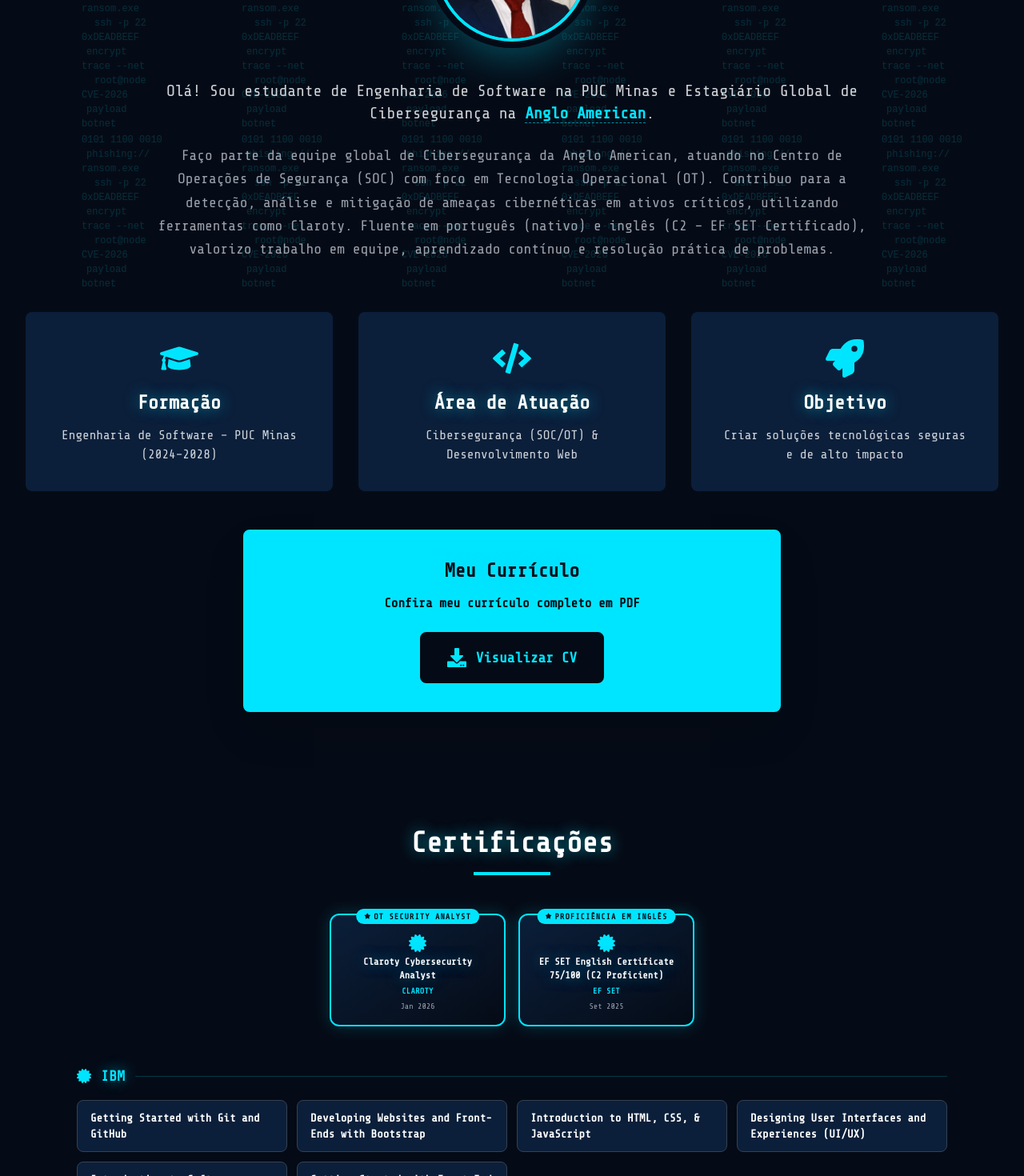
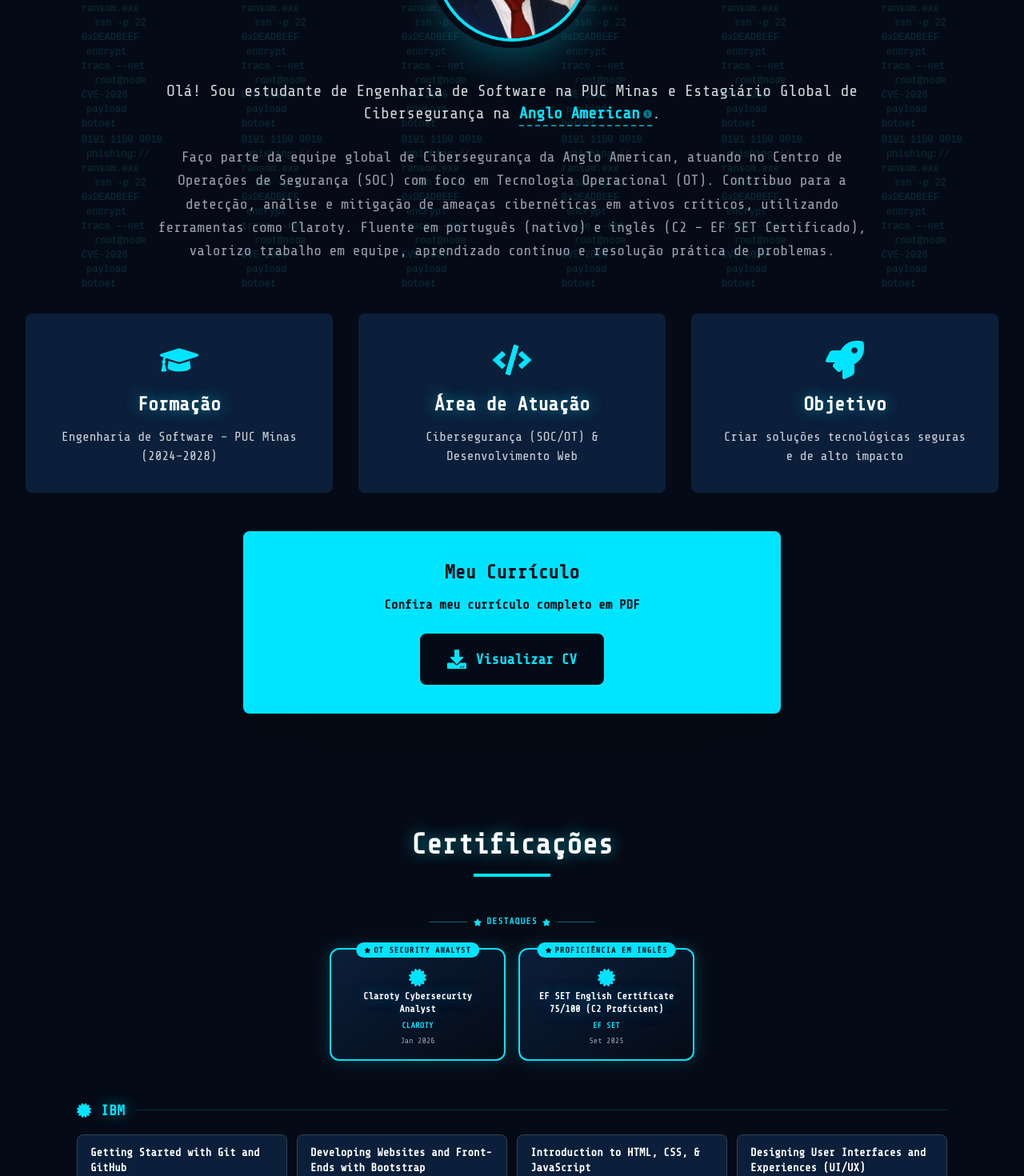
Before and after one commit to felipegiannetti/portfolio-felipe-giannetti-fontenelle, a React (Vite) app: page / in a window 1280 px wide. Shown: the part 440-1910 px from the top of the page at 80% size. Built offline with nearby package versions, Linux system fonts and the light colour scheme.

Commit message:
About (highlighting anglo's name) and certifications highlights

```diff
--- a/src/components/About.jsx
+++ b/src/components/About.jsx
@@ -1,11 +1,17 @@
 import React, { useState } from 'react';
-import { FaGraduationCap, FaCode, FaRocket, FaDownload, FaTimes, FaBuilding } from 'react-icons/fa';
+import { FaGraduationCap, FaCode, FaRocket, FaDownload, FaTimes, FaBuilding, FaInfoCircle } from 'react-icons/fa';
 
 const AngloTooltip = ({ language }) => {
   const [show, setShow] = useState(false);
-  const text = {
-    pt: 'Mineradora global presente em mais de 40 países, líder em mineração de diamantes, platina, cobre e minério de ferro. Com sede em Londres, a Anglo American é uma das maiores empresas de mineração diversificada do mundo.',
-    en: 'Global mining company operating in over 40 countries, leader in diamonds, platinum, copper and iron ore. Headquartered in London, Anglo American is one of the world\'s largest diversified mining companies.',
+  const content = {
+    pt: {
+      badge: '🏆 Uma das maiores mineradoras do mundo',
+      text: 'Empresa global presente em mais de 40 países, líder em mineração de diamantes, platina, cobre e minério de ferro. Com sede em Londres, figura entre as maiores mineradoras do planeta.',
+    },
+    en: {
+      badge: '🏆 One of the world\'s largest mining companies',
+      text: 'Global company operating in over 40 countries, leader in diamonds, platinum, copper and iron ore. Headquartered in London, it ranks among the largest mining companies on the planet.',
+    },
   };
   return (
     <span
@@ -13,16 +19,20 @@ const AngloTooltip = ({ language }) => {
       onMouseEnter={() => setShow(true)}
       onMouseLeave={() => setShow(false)}
     >
-      <span className="text-accent-green font-bold cursor-pointer border-b border-dashed border-accent-green/60">
+      <span className={`inline-flex items-center gap-1 text-accent-green font-bold cursor-help transition-all duration-200 border-b-2 ${show ? 'border-accent-green drop-shadow-[0_0_6px_rgba(0,229,255,0.7)]' : 'border-dashed border-accent-green/60 hover:border-accent-green hover:drop-shadow-[0_0_6px_rgba(0,229,255,0.6)]'}`}>
         Anglo American
+        <FaInfoCircle size={11} className={`transition-transform duration-200 ${show ? 'scale-125' : 'animate-pulse'}`} />
       </span>
       {show && (
-        <span className="absolute bottom-full left-1/2 -translate-x-1/2 mb-2 z-50 w-72 bg-primary-blue border border-accent-green/50 rounded-lg p-3 shadow-xl pointer-events-none">
-          <span className="flex items-center gap-2 mb-1.5">
+        <span className="absolute bottom-full left-1/2 -translate-x-1/2 mb-2 z-50 w-80 bg-primary-blue border border-accent-green/50 rounded-lg p-3 shadow-xl pointer-events-none">
+          <span className="flex items-center gap-2 mb-2">
             <FaBuilding className="text-accent-green flex-shrink-0" size={13} />
             <span className="text-accent-green font-bold text-xs uppercase tracking-wider">Anglo American</span>
           </span>
-          <span className="text-gray-300 text-xs leading-relaxed">{text[language]}</span>
+          <span className="block bg-accent-green/10 border border-accent-green/30 rounded-md px-2.5 py-1.5 text-accent-green font-semibold text-[11px] text-center mb-2 leading-snug">
+            {content[language].badge}
+          </span>
+          <span className="text-gray-300 text-xs leading-relaxed">{content[language].text}</span>
           {/* Arrow */}
           <span className="absolute top-full left-1/2 -translate-x-1/2 border-4 border-transparent border-t-accent-green/50"></span>
         </span>
--- a/src/components/Certifications.jsx
+++ b/src/components/Certifications.jsx
@@ -187,7 +187,17 @@ const Certifications = ({ language }) => {
         const featured = certifications.filter((c) => c.featured);
         if (!featured.length) return null;
         return (
-          <div className="mb-12 flex flex-wrap justify-center gap-4">
+          <div className="mb-12">
+            <div className="flex items-center justify-center gap-2 mb-6">
+              <span className="h-px w-12 bg-accent-green/40"></span>
+              <span className="inline-flex items-center gap-1.5 text-accent-green text-[11px] font-extrabold uppercase tracking-widest">
+                <FaStar size={10} />
+                {language === 'en' ? 'Highlights' : 'Destaques'}
+                <FaStar size={10} />
+              </span>
+              <span className="h-px w-12 bg-accent-green/40"></span>
+            </div>
+            <div className="flex flex-wrap justify-center gap-4">
             {featured.map((cert) => (
               <div key={cert.id} className="relative bg-gradient-to-br from-primary-blue to-primary-dark border-2 border-accent-green rounded-xl px-5 py-4 shadow-[0_0_20px_rgba(0,229,255,0.2)] w-full max-w-[220px]">
                 {/* Badge */}
@@ -207,6 +217,7 @@ const Certifications = ({ language }) => {
                 </div>
               </div>
             ))}
+            </div>
           </div>
         );
       })()}
```
